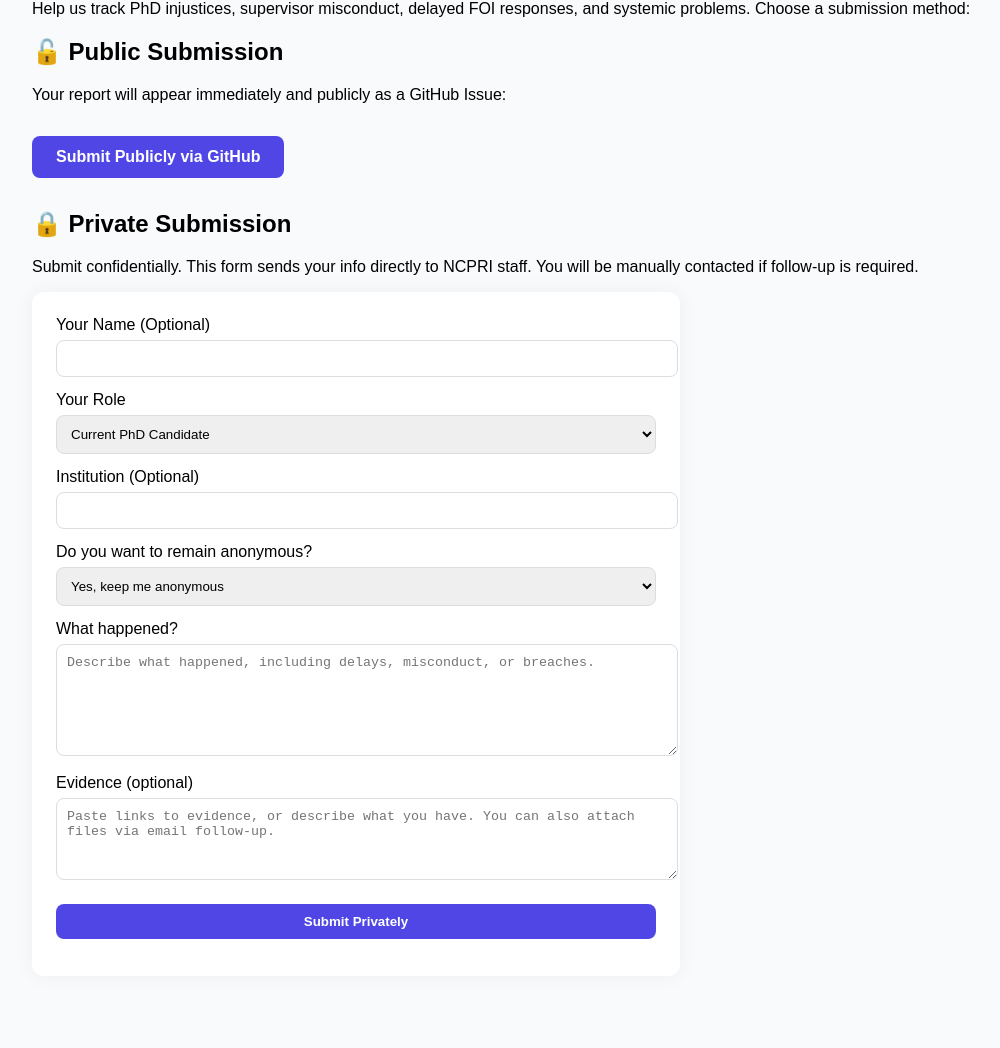
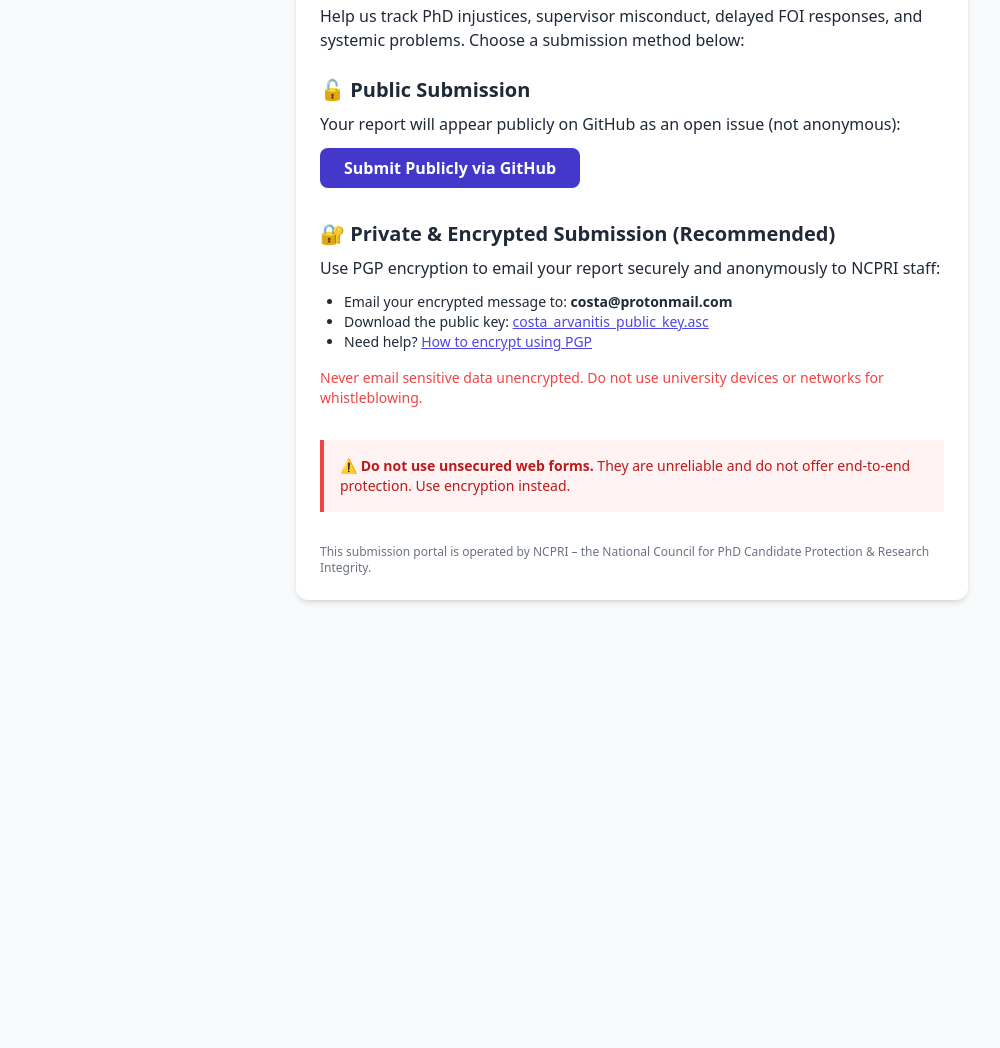
Before and after one commit to costapaquette/ncpri-site, a plain HTML site: page submissions.html in a window 1280 px wide. Shown: the part 120-1168 px from the top of the page, without its empty margins (8-1008 px from the left). After the commit the page ends 800 px from the top, so only its background shows below. Drawn offline with nearby package versions, Linux system fonts and the light colour scheme.

Commit message:
Switch to secure encrypted submission model

```diff
--- a/submissions.html
+++ b/submissions.html
@@ -3,102 +3,47 @@
 <head>
   <meta charset="UTF-8">
   <title>Submit a Report – NCPRI</title>
-  <style>
-    body {
-      font-family: sans-serif;
-      background: #f8fafc;
-      padding: 2em;
-    }
-    h1 {
-      color: #4338ca;
-    }
-    form {
-      background: #fff;
-      padding: 1.5em;
-      border-radius: 12px;
-      box-shadow: 0 0 20px rgba(0,0,0,0.05);
-      max-width: 600px;
-    }
-    input, textarea, select {
-      width: 100%;
-      padding: 0.75em;
-      margin-top: 0.5em;
-      margin-bottom: 1em;
-      border: 1px solid #ddd;
-      border-radius: 8px;
-    }
-    input[type="submit"] {
-      background-color: #4f46e5;
-      color: white;
-      font-weight: bold;
-      border: none;
-      cursor: pointer;
-    }
-    .section {
-      margin-bottom: 2em;
-    }
-    a.button {
-      display: inline-block;
-      padding: 0.75em 1.5em;
-      background-color: #4f46e5;
-      color: white;
-      border-radius: 8px;
-      font-weight: bold;
-      text-decoration: none;
-      margin-top: 1em;
-    }
-  </style>
+  <meta name="viewport" content="width=device-width, initial-scale=1.0">
+  <link href="https://fonts.googleapis.com/css2?family=Inter:wght@400;600&display=swap" rel="stylesheet">
+  <script src="https://cdn.tailwindcss.com"></script>
 </head>
-<body>
+<body class="bg-gray-50 font-sans text-gray-800">
 
-  <h1>Submit a Report</h1>
+  <div class="max-w-2xl mx-auto p-6 mt-12 bg-white shadow-md rounded-xl">
+    <h1 class="text-3xl font-bold text-indigo-700 mb-4">📨 NCPRI Submission Portal</h1>
+    <p class="mb-6">Help us track PhD injustices, supervisor misconduct, delayed FOI responses, and systemic problems. Choose a submission method below:</p>
 
-  <p>Help us track PhD injustices, supervisor misconduct, delayed FOI responses, and systemic problems. Choose a submission method:</p>
+    <!-- 🔓 PUBLIC SUBMISSION -->
+    <div class="mb-8">
+      <h2 class="text-xl font-semibold mb-2">🔓 Public Submission</h2>
+      <p class="mb-3">Your report will appear publicly on GitHub as an open issue (not anonymous):</p>
+      <a href="https://github.com/costapaquette/ncpri-site/issues/new?template=submission.md"
+         class="bg-indigo-700 text-white font-semibold px-6 py-2 rounded-lg hover:bg-indigo-800 transition inline-block"
+         target="_blank">
+        Submit Publicly via GitHub
+      </a>
+    </div>
 
-  <!-- 🔓 PUBLIC SUBMISSION -->
-  <div class="section">
-    <h2>🔓 Public Submission</h2>
-    <p>Your report will appear immediately and publicly as a GitHub Issue:</p>
-    <a href="https://github.com/costapaquette/ncpri-site/issues/new?template=submission.md" class="button" target="_blank">
-      Submit Publicly via GitHub
-    </a>
-  </div>
+    <!-- 🔐 PRIVATE SUBMISSION -->
+    <div class="mb-8">
+      <h2 class="text-xl font-semibold mb-2">🔐 Private & Encrypted Submission (Recommended)</h2>
+      <p class="mb-3">Use PGP encryption to email your report securely and anonymously to NCPRI staff:</p>
+      <ul class="list-disc ml-6 text-sm mb-4">
+        <li>Email your encrypted message to: <strong>costa@protonmail.com</strong></li>
+        <li>Download the public key: <a href="public-key.asc" class="text-indigo-600 underline">costa_arvanitis_public_key.asc</a></li>
+        <li>Need help? <a href="how-to-encrypt.html" class="text-indigo-600 underline">How to encrypt using PGP</a></li>
+      </ul>
+      <p class="text-sm text-red-500">Never email sensitive data unencrypted. Do not use university devices or networks for whistleblowing.</p>
+    </div>
 
-  <!-- 🔒 PRIVATE SUBMISSION -->
-  <div class="section">
-    <h2>🔒 Private Submission</h2>
-    <p>Submit confidentially. This form sends your info directly to NCPRI staff. You will be manually contacted if follow-up is required.</p>
+    <!-- 🚫 UNSAFE FORM WARNING -->
+    <div class="border-l-4 border-red-500 bg-red-50 p-4 text-sm text-red-700">
+      <strong>⚠️ Do not use unsecured web forms.</strong> They are unreliable and do not offer end-to-end protection. Use encryption instead.
+    </div>
 
-    <form action="mailto:costa.arvanitis@gmail.com" method="POST" enctype="text/plain">
-      <label>Your Name (Optional)</label>
-      <input type="text" name="name">
-
-      <label>Your Role</label>
-      <select name="role">
-        <option value="PhD Candidate">Current PhD Candidate</option>
-        <option value="Graduate">Graduate</option>
-        <option value="Staff">Staff Witness</option>
-        <option value="Ally">Ally / Advocate</option>
-        <option value="Prefer not to say">Prefer not to say</option>
-      </select>
-
-      <label>Institution (Optional)</label>
-      <input type="text" name="institution">
-
-      <label>Do you want to remain anonymous?</label>
-      <select name="anon">
-        <option value="Yes">Yes, keep me anonymous</option>
-        <option value="No">No, I consent to being named</option>
-      </select>
-
-      <label>What happened?</label>
-      <textarea name="incident" rows="6" placeholder="Describe what happened, including delays, misconduct, or breaches."></textarea>
-
-      <label>Evidence (optional)</label>
-      <textarea name="evidence" rows="4" placeholder="Paste links to evidence, or describe what you have. You can also attach files via email follow-up."></textarea>
-
-      <input type="submit" value="Submit Privately">
-    </form>
+    <p class="text-xs text-gray-500 mt-8">
+      This submission portal is operated by NCPRI – the National Council for PhD Candidate Protection & Research Integrity.
+    </p>
   </div>
 
 </body>
```
